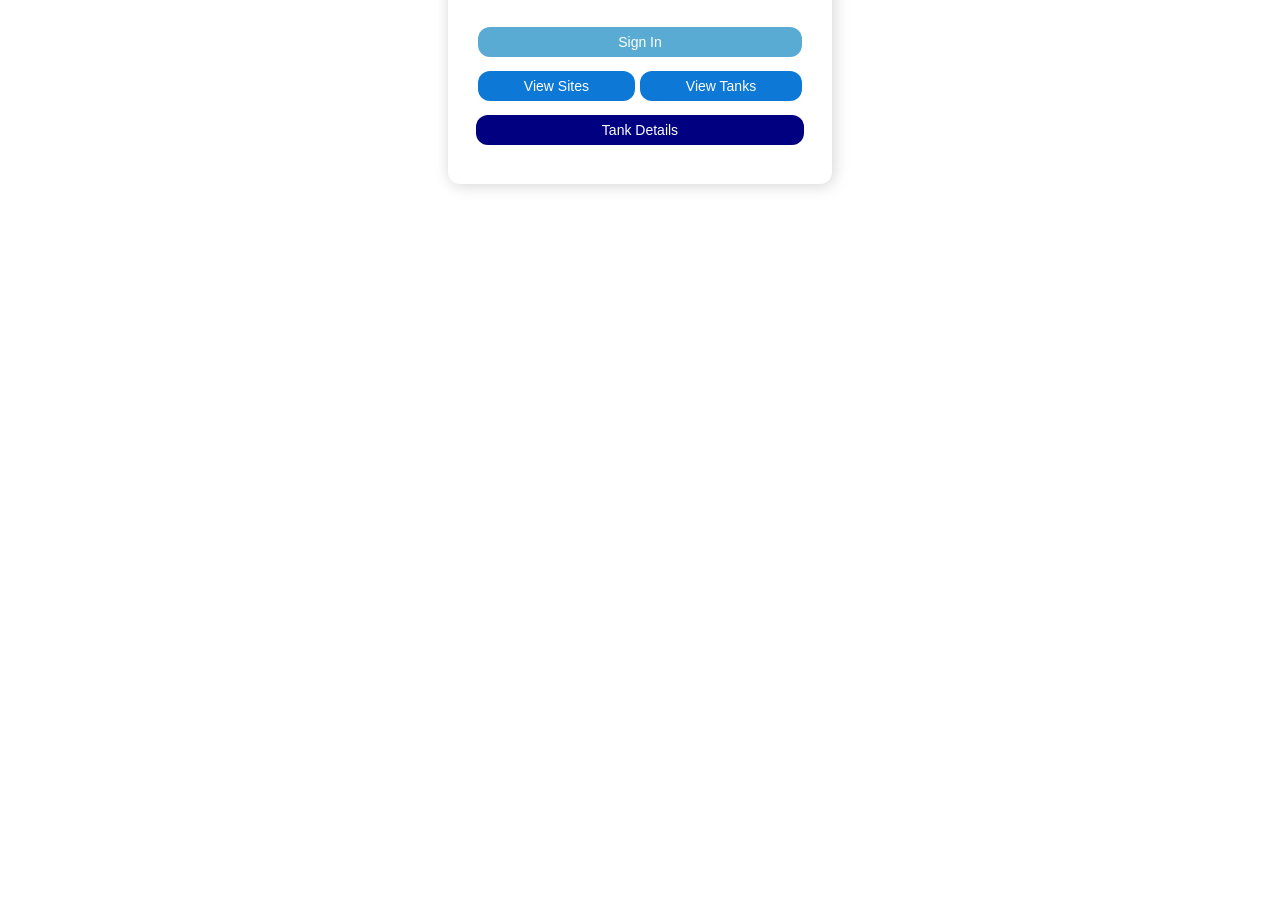
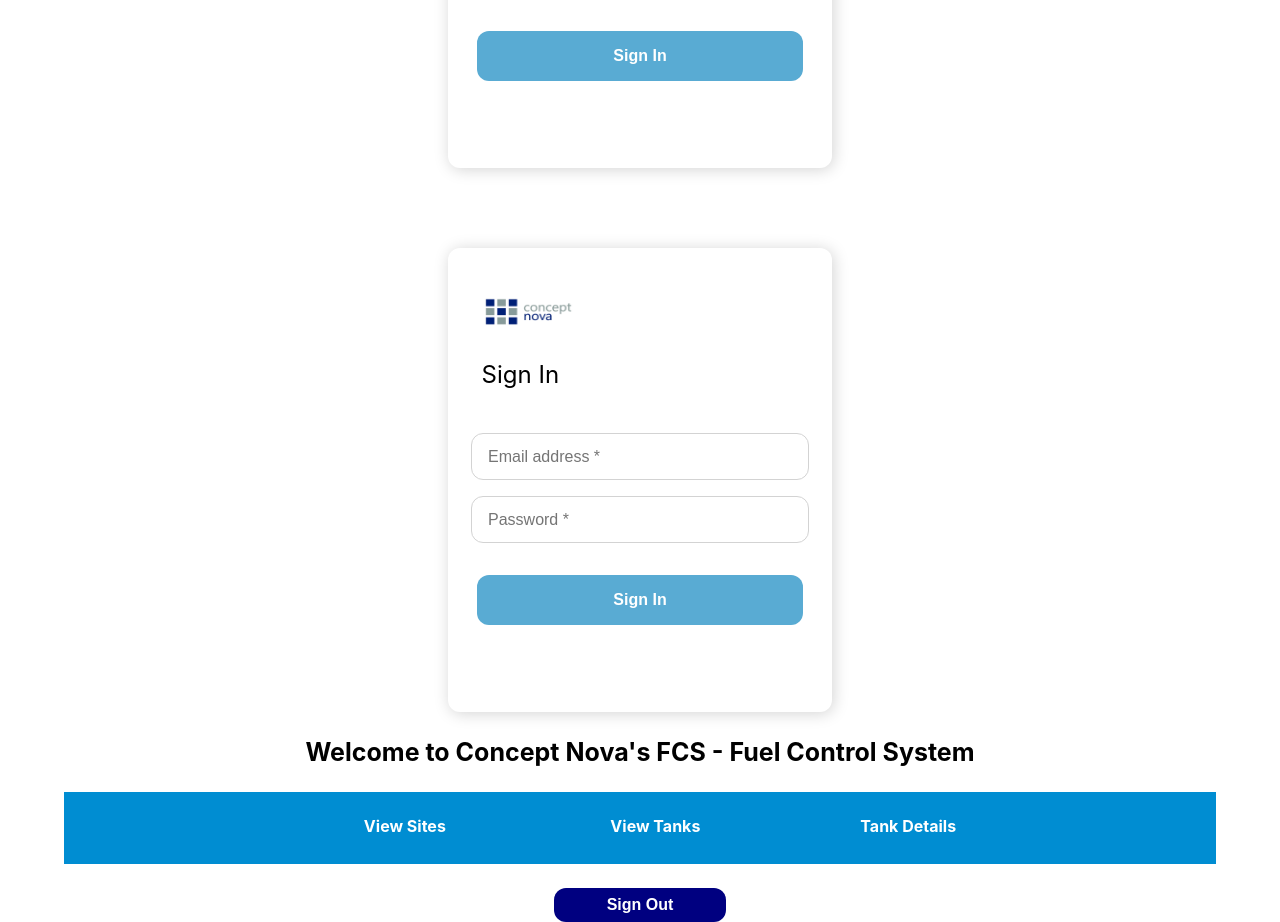
Before and after one commit to Samlxy/concept-nova-api, a React (Create React App) app: page /dashboard in a window 1280 px wide. Shown: the part 376-1298 px from the top of the page. Before the commit the page ends 800 px from the top, so only its background shows below. Built offline with nearby package versions, Linux system fonts and the light colour scheme.

Commit message:
Modify App: - change view to reflect logged in state. - create a dashboard page showing view call-to actions.

```diff
--- a/src/App.css
+++ b/src/App.css
@@ -1,6 +1,6 @@
 #form {
   width: 24em;
-  height: 20em;
+  height: 19em;
   margin: auto;
   border: none;
   outline: none;
@@ -36,9 +36,10 @@ h2 {
 
 #sign-in {
   background-color: #59abd3;
-  padding: 0.5em 10em;
+  padding: 1em 8.5em;
   color: #ffffff;
-  font-size: 14px;
+  font-size: 16px;
+  font-weight: bold;
   border-radius: 12px;
   border: none;
   outline: none;
@@ -46,41 +47,17 @@ h2 {
   cursor: pointer;
 }
 
-#sign-in:active {
+#sign-in:hover {
   background-color: navy;
-  border: 1px solid white;
 }
 
-.list-sites-tanks {
-  background-color: #0d78d5;
-  padding: 0.5em 3.3em;
-  color: #ffffff;
-  font-size: 14px;
-  border-radius: 12px;
-  border: none;
-  outline: none;
-  margin-top: 1em;
-  cursor: pointer;
+#sign-in:active {
+  background-color: #59abd3;
+  border: 2px solid #ffffff;
 }
 
-.list-sites-tanks:active {
-  background-color: purple;
-  border: 1px solid white;
+#log-error {
+  color: red;
+  font-style: italic;
+  padding-right: 0em;
 }
-
-#details {
-  background-color:  navy;;
-  padding: 0.5em 9em;
-  color: #ffffff;
-  font-size: 14px;
-  border-radius: 12px;
-  border: none;
-  outline: none;
-  margin-top: 1em;
-  cursor: pointer;
-}
-
-#details:active {
-  background-color:  #0d78d5;
-  border: 1px solid white;
-}
--- a/src/App.js
+++ b/src/App.js
@@ -1,28 +1,30 @@
 import React, { Component } from 'react';
 import conceptNova from './component/concept-nova-logo.jpg';
 import './App.css';
-import { setUserToken, getUserToken } from './component/storage';
-import { setSiteId, getSiteId } from './component/storage';
-import { setTankId, getTankId } from './component/storage';
+import { getUserToken, setUserToken } from './component/storage';
+import { Redirect } from 'react-router-dom';
 
 
 class Form extends Component {
     constructor(props) {
         super()
         this.state = {
-            email: '',
-            password: '',
+            isSignedIn: false,
+            logInParams: {
+                email: '',
+                password: ''
+            }
         };
     };
 
     captureEmail = (event) => this.setState({email: event.target.value});
-
     capturePassword = (event) => this.setState({password: event.target.value});
 
     signInAuthentication = (event) => {
+        event.preventDefault();
         let authEmail = this.state.email;
         let authPassword = this.state.password;
-        event.preventDefault();
+
         console.log('email: ', authEmail, ' ', 'password:',authPassword);
 
         fetch('https://fcs.concept-nova.com/api/v1/login', {
@@ -39,91 +41,36 @@ class Form extends Component {
         .then(response => response.json())
         .then(response => {
             console.log(response);
-            if(response.code === 200) {
-                alert('You are successfully logged in');
-            } else {
-                alert('Invalid login credentials');
-            };
-        // capture generated token
+     // capture generated token
         setUserToken(response.message.token);
         })
         .catch(err => {
             console.log(err);
         });
-    };
 
-    viewSitesList = () => {
-        const authToken = getUserToken('authToken');
-        console.log('token: ', authToken);
-
-        window.open(`https://fcs.concept-nova.com/api/v1/sites/?token=${authToken}`);
-
-        fetch(`https://fcs.concept-nova.com/api/v1/sites/?token=${authToken}`)
-        .then(response => response.json())
-        .then(response => {
-            console.log(response);
-
-        // capture site_id
-        setSiteId(response.message[0].site_id);
-        })
-        .catch(err => {
-            console.log(err)
-        });
-    };
-
-    viewTanksList = () => {
-        const authToken = getUserToken('authToken');
-        const siteID = getSiteId('siteID');
-        console.log('site_id: ', siteID);
-
-        window.open(`https://fcs.concept-nova.com/api/v1/sites/${siteID}?token=${authToken}`);
-
-        fetch(`https://fcs.concept-nova.com/api/v1/sites/${siteID}?token=${authToken}`)
-        .then(response => response.json())
-        .then(response => {
-            console.log(response);
-
-        // capture tank_id
-        setTankId(response.message[0].tank_id);
-        })
-        .catch(err => {
-            console.log(err)
-        });
-    };
-
-    viewTankDetails = () => {
-        const authToken = getUserToken('authToken');
-        const siteID = getSiteId('siteID');
-        const tankID = getTankId('tankID');
-        console.log('tank_id: ', tankID);
-
-        window.open(`https://fcs.concept-nova.com/api/v1/sites/${siteID}/${tankID}?token=${authToken}`);
-
-        fetch(`https://fcs.concept-nova.com/api/v1/sites/${siteID}/${tankID}?token=${authToken}`)
-        .then(response => response.json())
-        .then(response => {
-            console.log(response);
-        })
-        .catch(err => {
-            console.log(err)
-        });
-    };
+        if (authEmail === 'api@concept-nova.com' && authPassword === 'Concept@Nova.API') {
+         // assign token to authenticated user
+            setUserToken('authToken')
+            this.setState({isSignedIn: true});
+        } else {
+            document.getElementById('log-error').innerHTML = 'Invalid Email or Password';
+        }
+    }
 
     render () {
+        if(getUserToken('authToken')) {
+            return <Redirect to='/dashboard' />
+        }
         return (
             <div id='form'>
                 <img src={conceptNova} alt='concept-nova-logo'/>
                 <h2>Sign In</h2>
-
-                <form>
+                <div id='log-error'></div>
+                <form onSubmit={this.signInAuthentication}>
                     <input className='input-style' id='email-field' type='email' size='32' placeholder='Email address *' onChange={this.captureEmail} /><p></p>
                     <input className='input-style' id='password-field' type='password' size='32' placeholder='Password *' onChange={this.capturePassword} />
+                    <input id='sign-in' type='submit' value='Sign In'></input>
                 </form>
-
-                <button id='sign-in' onClick={this.signInAuthentication}>Sign In</button><br />
-                <button className='list-sites-tanks' onClick={this.viewSitesList}>View Sites</button>&nbsp;
-                <button className='list-sites-tanks' onClick={this.viewTanksList}>View Tanks</button>
-                <button id='details' onClick={this.viewTankDetails}>Tank Details</button>
             </div>
         );
     };
--- /dev/null
+++ b/src/component/Dashboard.css
@@ -0,0 +1,60 @@
+#nav-container {
+    text-align: center;
+    margin: auto;
+    margin-top: 1em;
+}
+
+h3 {
+    font-size: 25px;
+}
+
+#navigation {
+    list-style-type: none;
+    text-align: center;
+    background-color:  #008dd2;
+    height: 3em;
+    margin: 0em 4em;
+    padding-top: 1.5em;
+}
+
+li.nav-item {
+    display: inline;
+    margin: 5em;
+    color: #ffffff;
+    font-weight: bold;
+    cursor: pointer;
+}
+
+li.nav-item:active {
+    color: purple;
+}
+
+li.nav-item:hover {
+    color: purple;
+}
+
+a {
+    text-decoration: none;
+}
+
+#sign-out {
+    background-color: navy;
+    padding:  0.5em 3.3em;
+    color: #ffffff;
+    font-size: 1em;
+    font-weight: bold;
+    border-radius: 12px;
+    border: none;
+    outline: none;
+    margin-top: 1.5em;
+    cursor: pointer;
+}
+
+#sign-out:hover {
+    background-color: #0d78d5;
+}
+
+#sign-out:active {
+    background-color: navy;
+    border: 1px solid grey;
+}
--- /dev/null
+++ b/src/component/Dashboard.js
@@ -0,0 +1,98 @@
+import React, { Component } from 'react';
+import { Redirect } from 'react-router-dom';
+import './Dashboard.css';
+import { getUserToken, removeUserToken } from './storage';
+import { setSiteId, getSiteId } from './storage';
+import { setTankId, getTankId } from './storage';
+
+
+class Dashboard extends Component {
+    constructor() {
+        super()
+        this.state = {
+            isSignedOut: false
+        };
+    };
+
+    viewSitesList = () => {
+        const authToken = getUserToken('authToken');
+        console.log('token: ', authToken);
+
+        window.open(`https://fcs.concept-nova.com/api/v1/sites/?token=${authToken}`);
+
+        fetch(`https://fcs.concept-nova.com/api/v1/sites/?token=${authToken}`)
+        .then(response => response.json())
+        .then(response => {
+            console.log(response);
+
+        // capture site_id
+        setSiteId(response.message[0].site_id);
+        })
+        .catch(err => {
+            console.log(err)
+        });
+    };
+
+    viewTanksList = () => {
+        const authToken = getUserToken('authToken');
+        const siteID = getSiteId('siteID');
+        console.log('site_id: ', siteID);
+
+        window.open(`https://fcs.concept-nova.com/api/v1/sites/${siteID}?token=${authToken}`);
+
+        fetch(`https://fcs.concept-nova.com/api/v1/sites/${siteID}?token=${authToken}`)
+        .then(response => response.json())
+        .then(response => {
+            console.log(response);
+
+        // capture tank_id
+        setTankId(response.message[0].tank_id);
+        })
+        .catch(err => {
+            console.log(err)
+        });
+    };
+
+    viewTankDetails = () => {
+        const authToken = getUserToken('authToken');
+        const siteID = getSiteId('siteID');
+        const tankID = getTankId('tankID');
+        console.log('tank_id: ', tankID);
+
+        window.open(`https://fcs.concept-nova.com/api/v1/sites/${siteID}/${tankID}?token=${authToken}`);
+
+        fetch(`https://fcs.concept-nova.com/api/v1/sites/${siteID}/${tankID}?token=${authToken}`)
+        .then(response => response.json())
+        .then(response => {
+            console.log(response);
+        })
+        .catch(err => {
+            console.log(err)
+        });
+    };
+
+    signOut = () => {
+        //unassign token from authenticated user
+        removeUserToken('authToken');
+        this.setState({isSignedOut: true});
+    };
+
+    render() {
+      if(this.state.isSignedOut) {
+        return <Redirect to='/' />
+        }
+        return(
+            <div id='nav-container'>
+               <h3>Welcome to Concept Nova's FCS - Fuel Control System </h3>
+                <ul id='navigation'>
+                    <li className='nav-item' onClick={this.viewSitesList}>View Sites</li>&nbsp;
+                    <li className='nav-item' onClick={this.viewTanksList}>View Tanks</li>
+                    <li className='nav-item' onClick={this.viewTankDetails}>Tank Details</li>
+                </ul>
+                    <button className='sign' id='sign-out' onClick={this.signOut}>Sign Out</button>
+                    </div>
+            )
+        }
+    }
+
+    export default Dashboard;
--- a/src/component/storage.js
+++ b/src/component/storage.js
@@ -3,6 +3,9 @@ export const setUserToken = (token) => sessionStorage.setItem('authToken', token
 
 // retrieve token for use in 'viewSiteList GET request'
 export const getUserToken = (authToken) => sessionStorage.getItem(authToken);
+
+// remove token from authenticated user to sign out
+export const removeUserToken = (authToken) => sessionStorage.removeItem(authToken);
 
 
 // store site_id from 'GET request server response' after the use of generated token
--- a/src/index.js
+++ b/src/index.js
@@ -1,12 +1,19 @@
 import React from 'react';
 import ReactDOM from 'react-dom';
+import { BrowserRouter as Router, Route } from 'react-router-dom';
 import './index.css';
-import App from './App';
+import Form from './App';
+import Dashboard from './component/Dashboard';
 import reportWebVitals from './reportWebVitals';
+
 
 ReactDOM.render(
   <React.StrictMode>
-    <App />
+    <Router>
+      <Form />
+      <Route path='/' component={Form} />
+      <Route path='/dashboard' component={Dashboard} />
+    </Router>
   </React.StrictMode>,
   document.getElementById('root')
 );
```
